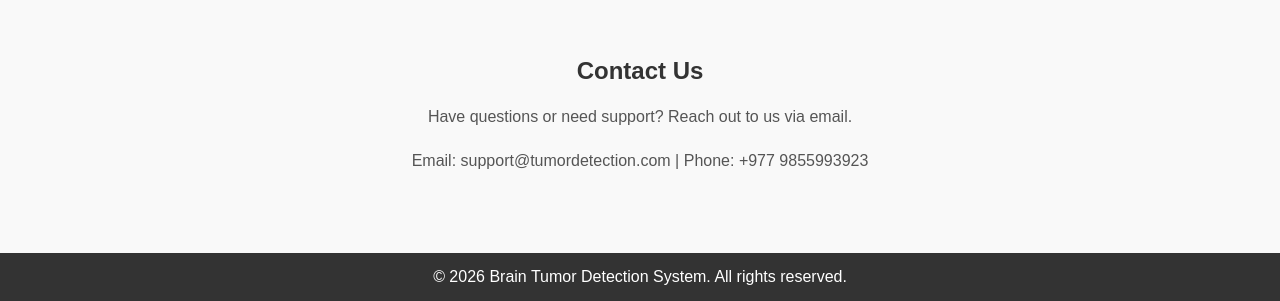
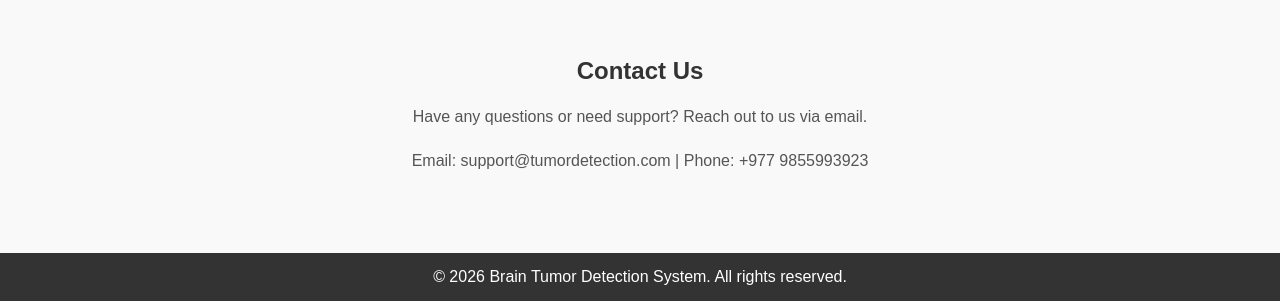
Before and after one commit to Khushbumandal2060/TumorDetect, a Flask app: page / in a window 1280 px wide. Shown: the part 541-842 px from the top of the page. Run offline with Flask 3, Linux system fonts and the light colour scheme.

Commit message:
Home Page

```diff
--- a/backend/templates/home.html
+++ b/backend/templates/home.html
@@ -163,7 +163,7 @@
     <!-- Contact Section -->
     <div id="contact" class="section">
         <h2>Contact Us</h2>
-        <p>Have questions or need support? Reach out to us via email.</p>
+        <p>Have any questions or need support? Reach out to us via email.</p>
         <p>Email: support@tumordetection.com | Phone: +977 9855993923</p>
     </div>
 
```
